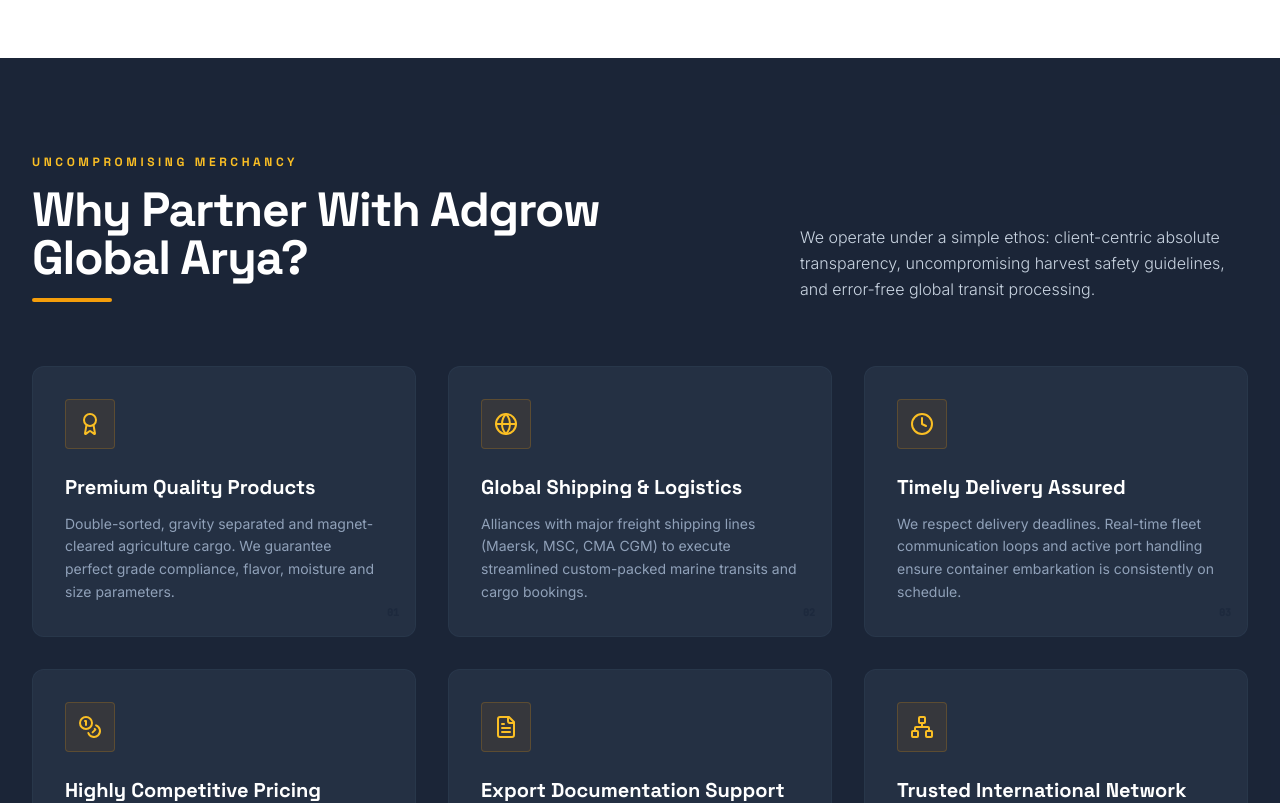
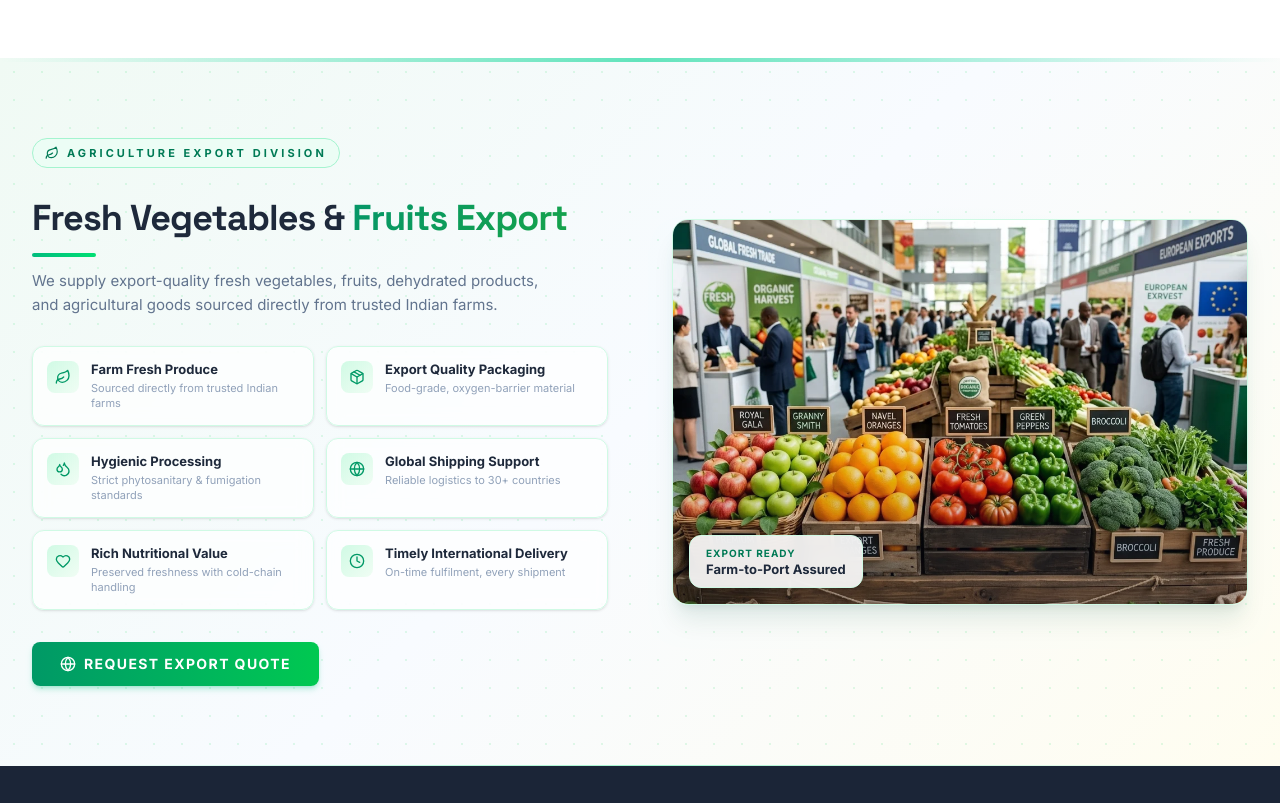
Before and after one commit to HackWithM/anjaliarya, a React (Vite) app: page / in a window 1280 px wide. Shown: the part 5220-6023 px from the top of the page. Built offline with nearby package versions, Linux system fonts and the light colour scheme.

Commit message:
vigetables section added

```diff
--- a/src/App.tsx
+++ b/src/App.tsx
@@ -14,6 +14,7 @@
 
 const AboutUs = lazy(() => import('./components/AboutUs'));
 const Products = lazy(() => import('./components/Products'));
+const ProduceBanner = lazy(() => import('./components/ProduceBanner'));
 const WhyChooseUs = lazy(() => import('./components/WhyChooseUs'));
 const GlobalReach = lazy(() => import('./components/GlobalReach'));
 const Certifications = lazy(() => import('./components/Certifications'));
@@ -117,6 +118,9 @@
               <Suspense fallback={<div className="min-h-[800px] bg-white" />}>
                 <Products />
               </Suspense>
+              <Suspense fallback={<div className="min-h-[400px] bg-white" />}>
+                <ProduceBanner />
+              </Suspense>
               <Suspense fallback={<div className="min-h-[600px] bg-navy-900" />}>
                 <WhyChooseUs />
               </Suspense>
--- /dev/null
+++ b/src/components/ProduceBanner.tsx
@@ -0,0 +1,177 @@
+import { motion } from 'motion/react';
+import {
+  Leaf,
+  Package,
+  Droplets,
+  Globe,
+  Heart,
+  Clock,
+} from 'lucide-react';
+import vegFruitImage from '../assets/images/veg_fruit_export.webp';
+
+const keyPoints = [
+  { icon: Leaf,    label: 'Farm Fresh Produce',          desc: 'Sourced directly from trusted Indian farms' },
+  { icon: Package, label: 'Export Quality Packaging',    desc: 'Food-grade, oxygen-barrier material' },
+  { icon: Droplets,label: 'Hygienic Processing',         desc: 'Strict phytosanitary & fumigation standards' },
+  { icon: Globe,   label: 'Global Shipping Support',     desc: 'Reliable logistics to 30+ countries' },
+  { icon: Heart,   label: 'Rich Nutritional Value',      desc: 'Preserved freshness with cold-chain handling' },
+  { icon: Clock,   label: 'Timely International Delivery', desc: 'On-time fulfilment, every shipment' },
+];
+
+export default function ProduceBanner() {
+  return (
+    <section
+      id="produce-export"
+      className="relative py-16 sm:py-20 overflow-hidden"
+      style={{
+        background: 'linear-gradient(135deg, #f0faf4 0%, #f8fbff 50%, #fffdf0 100%)',
+      }}
+    >
+      {/* Subtle decorative dots */}
+      <div
+        className="absolute inset-0 pointer-events-none opacity-30"
+        style={{
+          backgroundImage:
+            'radial-gradient(circle, #4ade8088 0.8px, transparent 0.8px)',
+          backgroundSize: '28px 28px',
+        }}
+      />
+
+      {/* Top accent border */}
+      <div className="absolute top-0 left-0 right-0 h-1 bg-gradient-to-r from-transparent via-emerald-400 to-transparent opacity-60" />
+
+      <div className="relative z-10 max-w-7xl mx-auto px-4 sm:px-6 lg:px-8">
+
+        {/* ── 2-COLUMN LAYOUT ── */}
+        <div className="grid grid-cols-1 lg:grid-cols-2 gap-10 xl:gap-16 items-center">
+
+          {/* ── LEFT: Content ── */}
+          <motion.div
+            initial={{ opacity: 0, x: -30 }}
+            whileInView={{ opacity: 1, x: 0 }}
+            viewport={{ once: true, amount: 0.3 }}
+            transition={{ duration: 0.6, ease: 'easeOut' }}
+            className="space-y-7"
+          >
+            {/* Label badge */}
+            <span className="inline-flex items-center gap-2 text-[11px] font-bold tracking-[0.28em] text-emerald-700 uppercase bg-emerald-50 border border-emerald-200 px-3 py-1.5 rounded-full">
+              <Leaf className="w-3.5 h-3.5" />
+              Agriculture Export Division
+            </span>
+
+            {/* Heading */}
+            <div className="space-y-3">
+              <h2 className="font-display font-extrabold text-3xl sm:text-4xl text-navy-900 leading-tight tracking-tight">
+                Fresh Vegetables &amp;{' '}
+                <span
+                  className="relative inline-block"
+                  style={{
+                    backgroundImage: 'linear-gradient(135deg, #059669, #16a34a)',
+                    WebkitBackgroundClip: 'text',
+                    WebkitTextFillColor: 'transparent',
+                    backgroundClip: 'text',
+                  }}
+                >
+                  Fruits Export
+                </span>
+              </h2>
+              <div className="w-16 h-1 rounded-full bg-gradient-to-r from-emerald-500 to-green-400" />
+              <p className="text-slate-500 text-sm sm:text-[15px] leading-relaxed font-sans max-w-lg">
+                We supply export-quality fresh vegetables, fruits, dehydrated products, and agricultural
+                goods sourced directly from trusted Indian farms.
+              </p>
+            </div>
+
+            {/* Key Points Grid */}
+            <div className="grid grid-cols-1 sm:grid-cols-2 gap-3">
+              {keyPoints.map(({ icon: Icon, label, desc }, i) => (
+                <motion.div
+                  key={label}
+                  initial={{ opacity: 0, y: 12 }}
+                  whileInView={{ opacity: 1, y: 0 }}
+                  viewport={{ once: true }}
+                  transition={{ duration: 0.4, delay: i * 0.07 }}
+                  whileHover={{ y: -3, scale: 1.02 }}
+                  className="group flex items-start gap-3 p-3.5 rounded-xl bg-white/70 border border-emerald-100 backdrop-blur-sm shadow-sm hover:shadow-md hover:border-emerald-300 hover:bg-white transition-all duration-250 cursor-default"
+                >
+                  <div className="flex-shrink-0 w-8 h-8 rounded-lg bg-gradient-to-br from-emerald-100 to-green-50 flex items-center justify-center group-hover:from-emerald-500 group-hover:to-green-500 transition-all duration-250">
+                    <Icon className="w-4 h-4 text-emerald-600 group-hover:text-white transition-colors duration-250" />
+                  </div>
+                  <div className="min-w-0">
+                    <p className="text-[13px] font-bold text-navy-900 leading-snug group-hover:text-emerald-700 transition-colors duration-200">
+                      {label}
+                    </p>
+                    <p className="text-[11px] text-slate-400 leading-snug mt-0.5 font-sans">
+                      {desc}
+                    </p>
+                  </div>
+                </motion.div>
+              ))}
+            </div>
+
+            {/* CTA */}
+            <div className="pt-1">
+              <a
+                href="#contact"
+                onClick={() => {
+                  setTimeout(() => {
+                    const el = document.getElementById('contact');
+                    if (el) el.scrollIntoView({ behavior: 'smooth' });
+                  }, 100);
+                }}
+                className="inline-flex items-center gap-2 px-7 py-3 rounded-lg text-sm font-bold uppercase tracking-widest bg-gradient-to-r from-emerald-600 to-green-500 text-white shadow-md shadow-emerald-500/25 hover:shadow-emerald-500/40 hover:from-emerald-700 hover:to-green-600 transition-all duration-300"
+              >
+                <Globe className="w-4 h-4" />
+                Request Export Quote
+              </a>
+            </div>
+          </motion.div>
+
+          {/* ── RIGHT: Image ── */}
+          <motion.div
+            initial={{ opacity: 0, x: 30 }}
+            whileInView={{ opacity: 1, x: 0 }}
+            viewport={{ once: true, amount: 0.3 }}
+            transition={{ duration: 0.65, ease: 'easeOut' }}
+            className="relative flex justify-center lg:justify-end"
+          >
+            {/* Decorative ring behind image */}
+            <div
+              className="absolute -inset-4 rounded-3xl opacity-20 pointer-events-none"
+              style={{
+                background:
+                  'radial-gradient(ellipse at center, #4ade80 0%, transparent 70%)',
+              }}
+            />
+
+            {/* Image card */}
+            <div className="relative w-full max-w-md lg:max-w-full overflow-hidden rounded-2xl shadow-xl shadow-emerald-900/10 border border-emerald-100 group">
+              <img
+                src={vegFruitImage}
+                alt="Fresh Vegetables and Fruits Export — Adgrow Global Arya"
+                loading="lazy"
+                className="w-full h-72 sm:h-80 lg:h-96 object-cover transition-transform duration-700 group-hover:scale-105"
+              />
+              {/* Subtle gradient overlay */}
+              <div className="absolute inset-0 bg-gradient-to-t from-navy-950/30 via-transparent to-transparent pointer-events-none rounded-2xl" />
+
+              {/* Floating badge */}
+              <div className="absolute bottom-4 left-4 bg-white/90 backdrop-blur-sm border border-emerald-100 rounded-xl px-4 py-2.5 shadow-lg">
+                <p className="text-[10px] font-bold uppercase tracking-widest text-emerald-700">
+                  Export Ready
+                </p>
+                <p className="text-[13px] font-extrabold text-navy-900 leading-tight">
+                  Farm-to-Port Assured
+                </p>
+              </div>
+            </div>
+          </motion.div>
+
+        </div>
+      </div>
+
+      {/* Bottom accent border */}
+      <div className="absolute bottom-0 left-0 right-0 h-px bg-gradient-to-r from-transparent via-emerald-200 to-transparent" />
+    </section>
+  );
+}
```
Also changed, not shown: src/assets/images/veg_fruit_export.webp (added).
